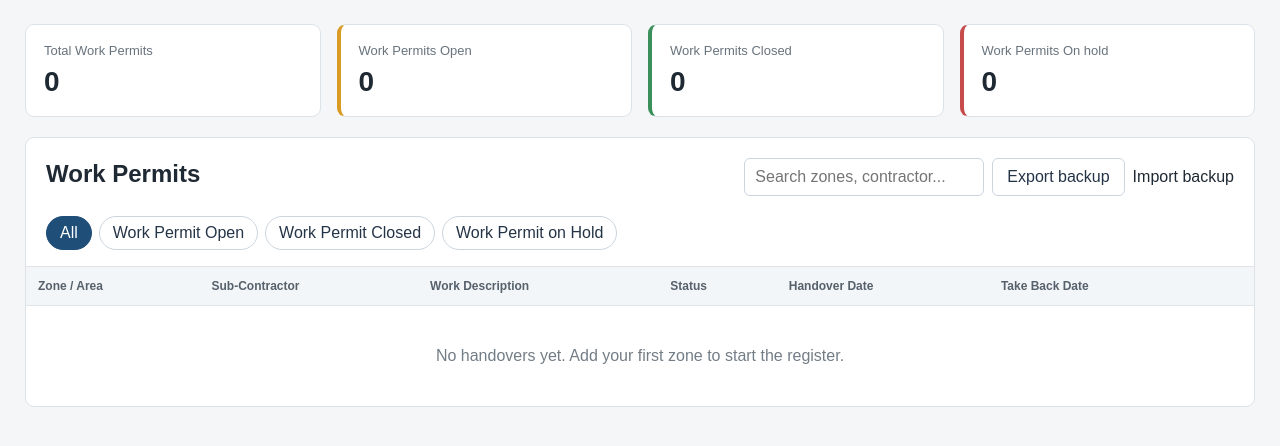
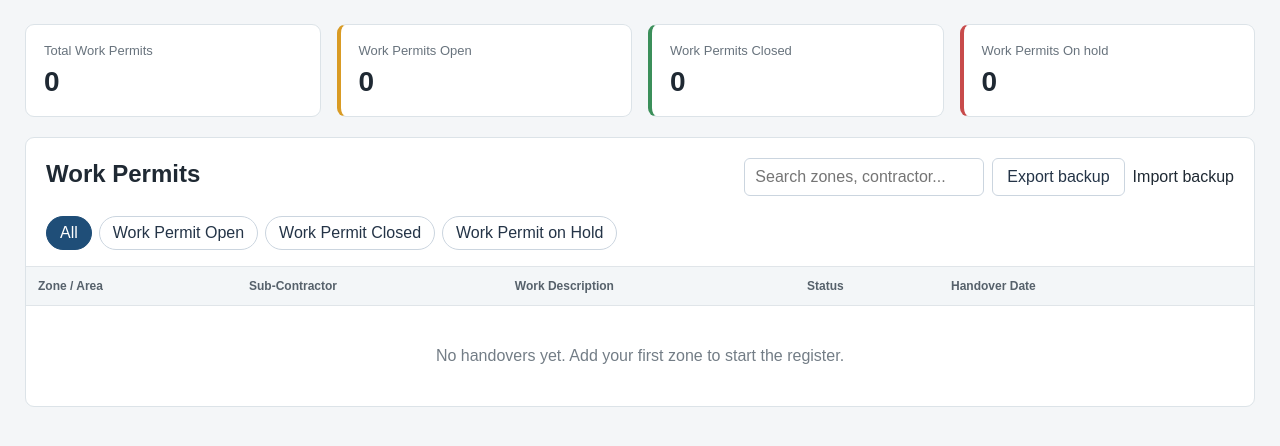
Before and after one commit to Elvira965/dgsl-site-register, a plain HTML site: page index.html in a window 1280 px wide. Shown: the part 90-536 px from the top of the page. Drawn offline with nearby package versions, Linux system fonts and the light colour scheme; no server answers.

```diff
--- a/index.html
+++ b/index.html
@@ -130,7 +130,6 @@
           <th>Work Description</th>
           <th>Status</th>
           <th>Handover Date</th>
-          <th>Take Back Date</th>
           <th></th>
         </tr>
       </thead>
```
